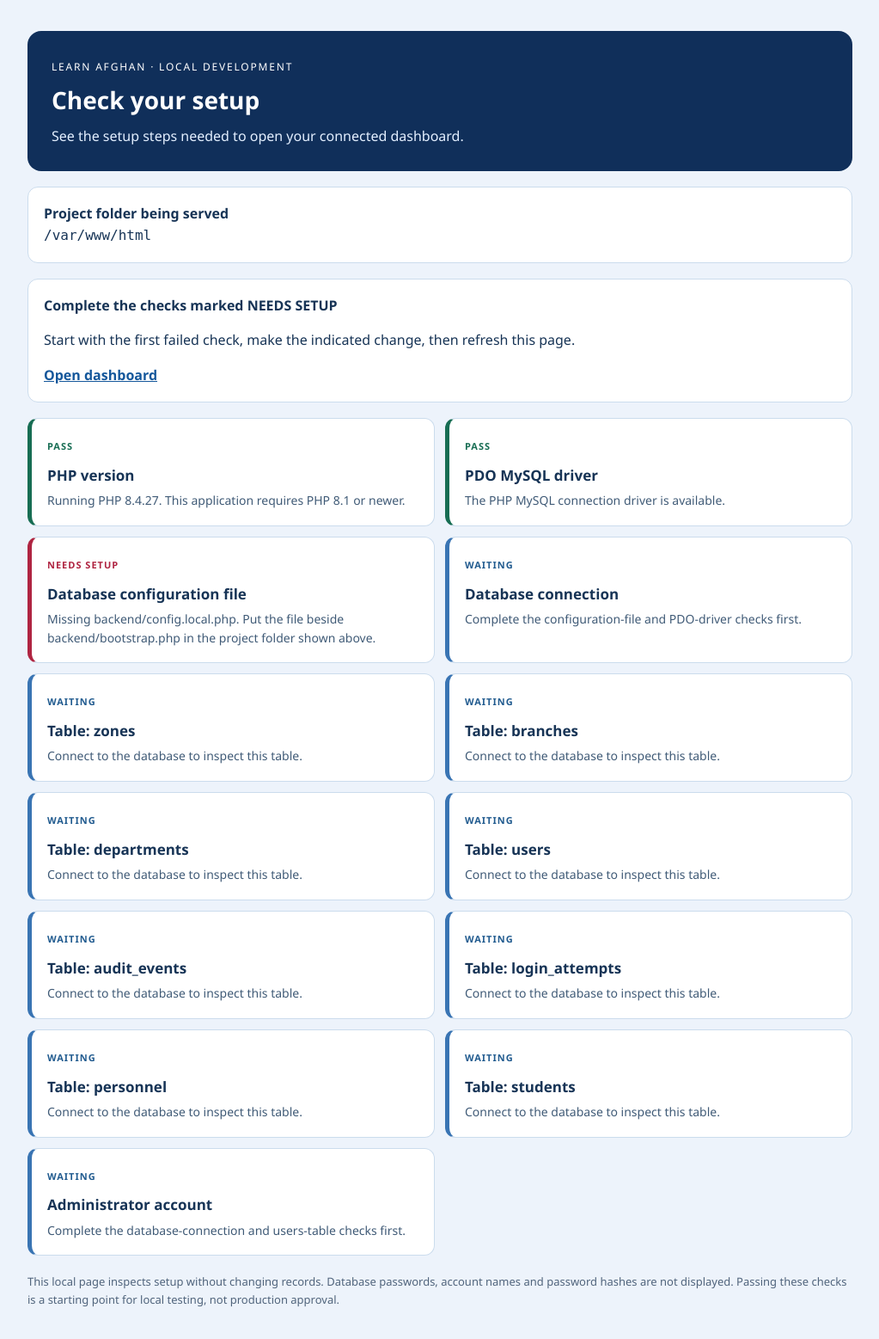
After one commit to ShukriaWardak/learn-afghan-school-system, a PHP site: page /check-setup.php in a window 1280 px wide. The commit adds this page. Shown: the whole page at 86% size, without its empty margins (128-1151 px from the left). Run offline with PHP 8.4, Linux system fonts and the light colour scheme.

Commit message:
Add local setup diagnostics and fix sign-in readability

```diff
--- /dev/null
+++ b/check-setup.php
@@ -0,0 +1,175 @@
+<?php
+// Read-only local setup diagnostics. Kept compatible with PHP 8.0 so an older
+// XAMPP installation can display the project's PHP 8.1 requirement clearly.
+declare(strict_types=1);
+
+$cli = PHP_SAPI === 'cli';
+if (!$cli) {
+    header('Cache-Control: no-store');
+    header('X-Content-Type-Options: nosniff');
+    header("Content-Security-Policy: default-src 'none'; style-src 'unsafe-inline'; base-uri 'none'; frame-ancestors 'none'; form-action 'none'");
+    $address = (string) ($_SERVER['REMOTE_ADDR'] ?? '');
+    $host = parse_url('http://'.(string) ($_SERVER['HTTP_HOST'] ?? ''), PHP_URL_HOST);
+    if (!in_array($address, ['127.0.0.1', '::1'], true)
+        || !is_string($host)
+        || !in_array(strtolower($host), ['localhost', '127.0.0.1', '[::1]'], true)) {
+        http_response_code(403);
+        header('Content-Type: text/plain; charset=utf-8');
+        exit('Setup checks are available from localhost only.');
+    }
+    if (($_SERVER['REQUEST_METHOD'] ?? '') !== 'GET') {
+        http_response_code(405);
+        header('Allow: GET');
+        exit('Use GET to view setup checks.');
+    }
+    header('Content-Type: text/html; charset=utf-8');
+}
+
+ini_set('display_errors', '0');
+$checks = [];
+$add = static function (string $id, string $title, string $status, string $detail) use (&$checks): void {
+    $checks[] = ['id'=>$id, 'title'=>$title, 'status'=>$status, 'detail'=>$detail];
+};
+$add('php', 'PHP version', PHP_VERSION_ID >= 80100 ? 'pass' : 'fail',
+    'Running PHP '.PHP_VERSION.'. This application requires PHP 8.1 or newer.');
+$driver = class_exists('PDO') && in_array('mysql', PDO::getAvailableDrivers(), true);
+$add('driver', 'PDO MySQL driver', $driver ? 'pass' : 'fail', $driver
+    ? 'The PHP MySQL connection driver is available.'
+    : 'Enable the pdo_mysql extension in the PHP configuration used by this server, then restart Apache.');
+
+$configPath = __DIR__.'/backend/config.local.php';
+$config = null;
+if (!is_file($configPath)) {
+    $add('config', 'Database configuration file', 'fail',
+        'Missing backend/config.local.php. Put the file beside backend/bootstrap.php in the project folder shown above.');
+} elseif (!is_readable($configPath)) {
+    $add('config', 'Database configuration file', 'fail',
+        'backend/config.local.php exists, but PHP cannot read it. Check its file permissions.');
+} else {
+    try {
+        // Suppress accidental output from a malformed local configuration file.
+        ob_start();
+        try { $candidate = require $configPath; }
+        finally { ob_end_clean(); }
+        if (!is_array($candidate)) throw new RuntimeException('Invalid configuration');
+        foreach (['host', 'database', 'username', 'password'] as $key) {
+            if (!isset($candidate[$key]) || !is_string($candidate[$key])) throw new RuntimeException('Invalid configuration');
+        }
+        if (!isset($candidate['port']) || (!is_string($candidate['port']) && !is_int($candidate['port']))) throw new RuntimeException('Invalid configuration');
+        if (trim((string) $candidate['host']) === '' || trim((string) $candidate['database']) === ''
+            || trim((string) $candidate['username']) === '' || !preg_match('/^[0-9]+$/D', (string) $candidate['port'])
+            || (int) $candidate['port'] < 1 || (int) $candidate['port'] > 65535) {
+            throw new RuntimeException('Invalid configuration');
+        }
+        $config = $candidate;
+        $add('config', 'Database configuration file', 'pass',
+            'backend/config.local.php is present and contains the required settings. Credentials are not displayed.');
+    } catch (Throwable $error) {
+        $add('config', 'Database configuration file', 'fail',
+            'The file could not be loaded as valid settings. Compare its syntax and host/port/database/username/password keys with backend/config.example.php.');
+    }
+}
+
+$pdo = null;
+if ($config !== null && $driver) {
+    try {
+        $pdo = new PDO('mysql:host='.$config['host'].';port='.$config['port'].';dbname='.$config['database'].';charset=utf8mb4',
+            (string) $config['username'], (string) $config['password'], [
+                PDO::ATTR_ERRMODE=>PDO::ERRMODE_EXCEPTION,
+                PDO::ATTR_DEFAULT_FETCH_MODE=>PDO::FETCH_ASSOC,
+                PDO::ATTR_EMULATE_PREPARES=>false,
+                PDO::ATTR_TIMEOUT=>3,
+            ]);
+        $add('connection', 'Database connection', 'pass', 'Connected to the configured MySQL/MariaDB database.');
+    } catch (PDOException $error) {
+        $number = (int) ($error->errorInfo[1] ?? 0);
+        $detail = $number === 1049 ? 'The configured database does not exist. Check the database name and import the project schema.'
+            : ($number === 1045 ? 'MySQL rejected the account. Check the username/password in backend/config.local.php.'
+            : 'Could not connect to MySQL/MariaDB. Check that it is running and that the configured host and port are correct.');
+        $add('connection', 'Database connection', 'fail', $detail);
+    }
+} else {
+    $add('connection', 'Database connection', 'waiting', 'Complete the configuration-file and PDO-driver checks first.');
+}
+
+$tables = [
+    'zones'=>['schema.sql', ['id', 'code', 'name']],
+    'branches'=>['schema.sql', ['id', 'zone_id', 'code', 'name', 'location', 'status', 'created_at', 'updated_at']],
+    'departments'=>['schema.sql', ['id', 'code', 'name', 'parent_id']],
+    'users'=>['schema.sql', ['id', 'username', 'display_name', 'password_hash', 'role', 'zone_id', 'branch_id', 'department_id', 'active', 'created_at']],
+    'audit_events'=>['schema.sql', ['id', 'actor_user_id', 'action', 'entity_type', 'entity_id', 'details_json', 'created_at']],
+    'login_attempts'=>['002_login_attempts.sql', ['id', 'username', 'ip_hash', 'attempted_at']],
+    'personnel'=>['003_personnel.sql', ['id', 'code', 'full_name', 'kind', 'branch_id', 'department_id', 'job_title', 'status', 'version', 'created_at', 'updated_at']],
+    'students'=>['004_students.sql', ['id', 'student_code', 'full_name', 'branch_id', 'grade_level', 'status', 'version', 'created_at', 'updated_at']],
+];
+$usersReady = false;
+foreach ($tables as $name => [$migration, $required]) {
+    if (!$pdo) {
+        $add('table:'.$name, 'Table: '.$name, 'waiting', 'Connect to the database to inspect this table.');
+        continue;
+    }
+    try {
+        // Table names come only from the fixed list above, never from the request.
+        $fields = $pdo->query('SHOW COLUMNS FROM `'.$name.'`')->fetchAll(PDO::FETCH_COLUMN);
+        $missing = array_values(array_diff($required, $fields));
+        if ($missing) {
+            $add('table:'.$name, 'Table: '.$name, 'fail', 'Columns missing: '.implode(', ', $missing)
+                .'. Compare Structure with database/'.$migration.' before updating this existing table.');
+        } else {
+            $add('table:'.$name, 'Table: '.$name, 'pass', 'The table and the columns used by the application are present.');
+            if ($name === 'users') $usersReady = true;
+        }
+    } catch (PDOException $error) {
+        $number = (int) ($error->errorInfo[1] ?? 0);
+        $add('table:'.$name, 'Table: '.$name, 'fail', $number === 1146
+            ? 'Table missing. Apply database/'.$migration.' in the documented migration order.'
+            : 'The table could not be inspected. Check the application account permissions and this table in phpMyAdmin.');
+    }
+}
+if ($pdo && $usersReady) {
+    try {
+        $row = $pdo->query("SELECT COUNT(*) AS total, COALESCE(SUM(active=1),0) AS active FROM users WHERE role='super_admin'")->fetch();
+        if ((int) $row['active'] > 0) {
+            $add('admin', 'Administrator account', 'pass',
+                'An active super administrator exists. Sign in with that account; this check does not verify its password.');
+        } elseif ((int) $row['total'] > 0) {
+            $add('admin', 'Administrator account', 'fail',
+                'Administrator records exist but none is active. Review the existing account with your administrator; first_admin.php does not replace existing accounts.');
+        } else {
+            $add('admin', 'Administrator account', 'fail',
+                'The first administrator has not been created. Run backend/cli/first_admin.php from a terminal using the first-admin setup instructions.');
+        }
+    } catch (PDOException $error) {
+        $add('admin', 'Administrator account', 'fail', 'The administrator account could not be checked. Review the users table permissions.');
+    }
+} else {
+    $add('admin', 'Administrator account', 'waiting', 'Complete the database-connection and users-table checks first.');
+}
+
+$ready = count(array_filter($checks, static fn (array $item): bool => $item['status'] !== 'pass')) === 0;
+if ($cli) {
+    echo json_encode(['project_folder'=>__DIR__, 'ready'=>$ready, 'checks'=>$checks], JSON_PRETTY_PRINT | JSON_UNESCAPED_SLASHES | JSON_UNESCAPED_UNICODE).PHP_EOL;
+    exit;
+}
+$escape = static fn (string $text): string => htmlspecialchars($text, ENT_QUOTES | ENT_SUBSTITUTE, 'UTF-8');
+?>
+<!DOCTYPE html>
+<html lang="en">
+<head>
+<meta charset="utf-8"><meta name="viewport" content="width=device-width,initial-scale=1">
+<title>LEARN Afghan | Local setup checks</title>
+<style>
+*{box-sizing:border-box}body{margin:0;background:#edf3fb;color:#173456;font:16px/1.55 "Segoe UI",Arial,sans-serif}main{max-width:1000px;margin:36px auto;padding:0 20px}header{background:#102f5a;color:white;border-radius:16px;padding:28px}h1{margin:6px 0;font-size:28px}.eyebrow{font-size:12px;letter-spacing:1.8px}header p{margin:8px 0 0;color:#e3efff}.summary,.folder{background:white;border:1px solid #cbdced;border-radius:12px;padding:18px;margin:18px 0}.folder code{overflow-wrap:anywhere}a{color:#14579b;font-weight:700}.checks{display:grid;grid-template-columns:1fr 1fr;gap:12px}.check{background:white;border:1px solid #cbdced;border-left:5px solid #3974b3;border-radius:12px;padding:18px}.check h2{font-size:17px;margin:10px 0 5px}.check p{font-size:14px;margin:0;color:#405b77}.check.fail{border-left-color:#af2441}.check.pass{border-left-color:#176d53}.badge{font-size:11px;font-weight:800;letter-spacing:1px;color:#215b8f}.pass .badge{color:#176d53}.fail .badge{color:#af2441}footer{margin:20px 0;color:#50647c;font-size:13px}@media(max-width:650px){main{margin:16px auto}.checks{grid-template-columns:1fr}h1{font-size:24px}}
+</style>
+</head>
+<body><main>
+<header><span class="eyebrow">LEARN AFGHAN · LOCAL DEVELOPMENT</span><h1>Check your setup</h1><p>See the setup steps needed to open your connected dashboard.</p></header>
+<section class="folder"><strong>Project folder being served</strong><br><code><?= $escape(__DIR__) ?></code></section>
+<section class="summary"><strong><?= $ready ? 'Basic setup checks passed' : 'Complete the checks marked NEEDS SETUP' ?></strong><p><?= $ready ? 'Open the dashboard and test signing in with your administrator account.' : 'Start with the first failed check, make the indicated change, then refresh this page.' ?></p><a href="index.html">Open dashboard</a></section>
+<div class="checks">
+<?php foreach ($checks as $check): ?>
+<section class="check <?= $escape($check['status']) ?>" data-check="<?= $escape($check['id']) ?>" data-status="<?= $escape($check['status']) ?>"><span class="badge"><?= ['pass'=>'PASS', 'fail'=>'NEEDS SETUP', 'waiting'=>'WAITING'][$check['status']] ?></span><h2><?= $escape($check['title']) ?></h2><p><?= $escape($check['detail']) ?></p></section>
+<?php endforeach; ?>
+</div>
+<footer>This local page inspects setup without changing records. Database passwords, account names and password hashes are not displayed. Passing these checks is a starting point for local testing, not production approval.</footer>
+</main></body></html>
```
Also changed, not shown: LOCAL_SETUP.md (added, +47 -0 lines), live.js (+4 -3 lines), reference-layout.css (+10 -0 lines), tests/setup-checks.cjs (added, +103 -0 lines), tests/students-browser.cjs (+29 -1 lines), .github/workflows/syntax.yml, README.md.
